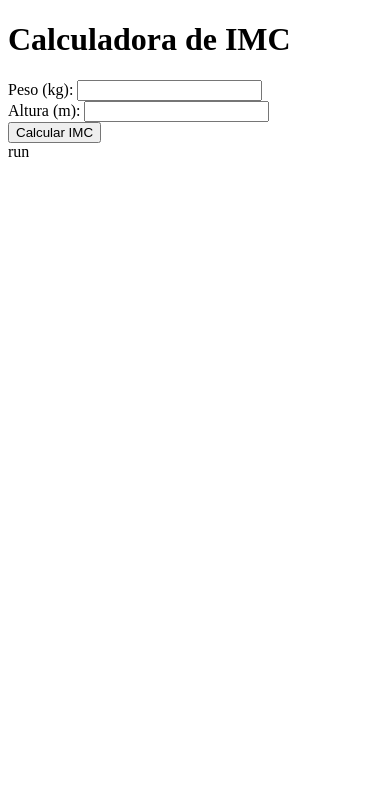
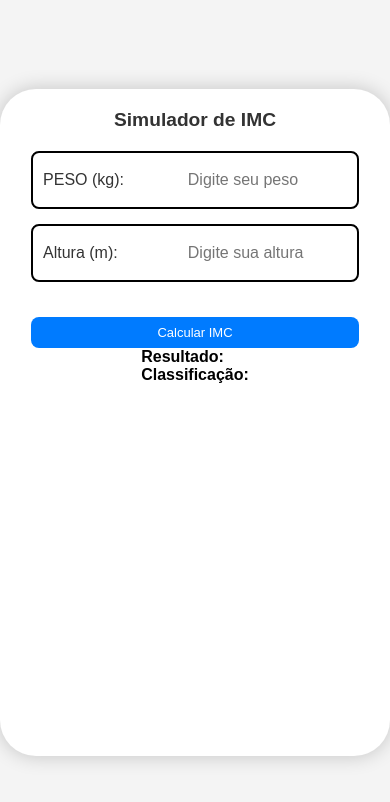
Before and after one commit to Matheuslaousa/projeto-imc, a website: page src/index.html in a window 390 px wide. Drawn offline with Linux system fonts and the light colour scheme.

Commit message:
Sua mensagem de commit

```diff
--- a/src/index.html
+++ b/src/index.html
@@ -3,28 +3,43 @@
 <head>
   <meta charset="UTF-8">
   <meta name="viewport" content="width=device-width, initial-scale=1.0">
-  <title>Calculadora de IMC</title>
-  <link rel="stylesheet" href="styles.css">
+  <title>Simulador de IMC</title>
+  <link rel="stylesheet" href="style.css"> <!-- Link para o arquivo CSS -->
 </head>
 <body>
 
-  <div class="container">
-    <h1>Calculadora de IMC</h1>
+  <!-- Container que imita uma tela de celular -->
+  <div class="phone-container">
+    <div class="phone-screen">
+      <h1>Simulador de IMC</h1>
+
       <form id="imc-form">
+        <!-- Input para Peso -->
         <div class="input-group">
-        <label for="peso">Peso (kg):</label>
-        <input type="number" id="peso" required>
+          <label for="peso">PESO (kg):</label>
+          <input type="number" id="peso" placeholder="Digite seu peso" required>
         </div>
+
+        <!-- Input para Altura -->
         <div class="input-group">
           <label for="altura">Altura (m):</label>
-        <input type="number" step="0.01" id="altura" required>
+          <input type="number" id="altura" step="0.01" placeholder="Digite sua altura" required>
         </div>
+
+        <!-- Botão para Calcular -->
         <button type="submit">Calcular IMC</button>
       </form>
 
-    <div id="resultado" class="resultado"></div>
+      <!-- Resultado exibido no formato de tela de celular -->
+      <div id="Seu IMC">
+        <div id="Seu IMC-texto">
+          <p><strong>Resultado:</strong> <span id="resultado-imc"></span></p>
+          <p><strong>Classificação:</strong> <span id="classificacao-imc"></span></p>
+        </div>
+      </div>
+    </div>
   </div>
 
-  <script src="script.js"></script>
+  <script src="script.js"></script> <!-- Link para o arquivo JavaScript -->
 </body>
-</html>run
+</html>
--- a/src/script.js
+++ b/src/script.js
@@ -1,34 +1,31 @@
-document.getElementById('imc-form').addEventListener('submit', function(event) {
-    event.preventDefault();
+document.getElementById("imc-form").addEventListener("submit", function(event) {
+  event.preventDefault(); // Impede o envio do formulário
 
-    // Obtendo os valores dos inputs
-    const peso = parseFloat(document.getElementById('peso').value);
-    const altura = parseFloat(document.getElementById('altura').value);
+  const peso = parseFloat(document.getElementById("peso").value);
+  const altura = parseFloat(document.getElementById("altura").value);
 
-    // Verificando se os valores são válidos
-    if (!peso || !altura || altura <= 0) {
-      alert('Por favor, insira valores válidos para peso e altura.');
+  // Verifica se os campos de peso e altura foram preenchidos
+  if (isNaN(peso) || isNaN(altura) || peso <= 0 || altura <= 0) {
+    alert("Por favor, insira valores válidos para peso e altura.");
     return;
   }
 
-    // Calculando o IMC
+  // Calcula o IMC
   const imc = peso / (altura * altura);
 
-    // Exibindo o resultado
-    let resultadoTexto = `Seu IMC é: ${imc.toFixed(2)}\n`;
-
+  // Determina a classificação
+  let classificacao = "";
   if (imc < 18.5) {
-      resultadoTexto += 'Você está abaixo do peso.';
+    classificacao = "Abaixo do peso";
   } else if (imc >= 18.5 && imc < 24.9) {
-      resultadoTexto += 'Você está com peso normal.';
+    classificacao = "Peso normal";
   } else if (imc >= 25 && imc < 29.9) {
-      resultadoTexto += 'Você está com sobrepeso.';
-    } else if (imc >= 30 && imc < 39.9) {
-      resultadoTexto += 'Você está com obesidade.';
+    classificacao = "Sobrepeso";
   } else {
-      resultadoTexto += 'Você está com obesidade grave.';
+    classificacao = "Obesidade";
   }
 
-    // Exibindo o resultado no HTML
-    document.getElementById('resultado').textContent = resultadoTexto;
+  // Preenche o resultado na tela
+  document.getElementById("resultado-imc").textContent = imc.toFixed(2); // Mostra o IMC com 2 casas decimais
+  document.getElementById("classificacao-imc").textContent = classificacao;
 });
--- a/src/style.css
+++ b/src/style.css
@@ -12,91 +12,122 @@
     justify-content: center;
     align-items: center;
     height: 100vh;
+}
+
+/* Container que simula a tela de celular */
+.phone-container {
+    position: relative;
+    width: 375px; /* Largura típica de smartphones */
+    height: 667px; /* Altura típica de smartphones */
+    border-radius: 36px; /* Bordas arredondadas, simulando um celular */
+    background: #fff;
+    box-shadow: 0px 0px 20px rgba(0, 0, 0, 0.2); /* Sombra para dar profundidade */
+    overflow: hidden;
+}
+
+/* Tela do celular (conteúdo dentro) */
+.phone-screen {
+    padding: 20px;
+    display: flex;
+    flex-direction: column;
+    align-items: center;
+    height: 100%;
+    overflow-y: auto;
+}
+
+h1 {
+    font-size: 1.5rem;
+    margin-bottom: 20px;
+    color: #333;
+}
+
+/* Estilo para os campos de entrada */
+.input-group {
+    margin-bottom: 15px;
+    display: flex;
+    justify-content: space-between;
+    align-items: center;
+    width: 100%;
+    background-color: #fff;
+    border: 2px solid #000; /* Borda preta */
+    border-radius: 8px;
     padding: 10px;
 }
 
-  /* Container centralizado */
-  .container {
-    background-color: white;
-    padding: 20px;
-    border-radius: 8px;
-    box-shadow: 0 4px 8px rgba(0, 0, 0, 0.1);
-    width: 100%;
-    max-width: 400px; /* Limita a largura máxima da calculadora */
+.input-group label {
+    font-size: 16px;
+    color: #333;
+    width: 40%; /* Deixa o texto alinhado à esquerda */
 }
 
-  /* Título da calculadora */
-  h1 {
-    text-align: center;
-    margin-bottom: 20px;
-    font-size: 1.5rem;
+.input-group input {
+    width: 55%; /* Deixa o campo de input alinhado à direita */
+    padding: 8px;
+    font-size: 16px;
+    border: none;
+    background-color: #fff;
+    border-radius: 4px;
 }
 
-  /* Agrupamento dos campos de entrada */
-  .input-group {
-    margin-bottom: 15px;
-  }
-
-  /* Estilo para os campos de entrada (input) */
-  input {
-    width: 100%;
-    padding: 12px; /* Maior espaçamento para facilitar a digitação em dispositivos móveis */
-    font-size: 16px;
-    border: 1px solid #ccc;
-    border-radius: 5px;
-  }
-
-  /* Estilo para o botão */
+/* Botão para Calcular */
 button {
     width: 100%;
     padding: 12px;
-    background-color: #28a745;
-    color: white;
+    background-color: #007bff; /* Cor azul para o fundo */
+    color: white; /* Cor branca para o texto */
     border: none;
-    border-radius: 5px;
+    border-radius: 8px;
     font-size: 16px;
     cursor: pointer;
+    margin-top: 20px;
 }
 
+/* Efeito quando o botão é sobrevoado */
 button:hover {
-    background-color: #218838;
+    background-color: #0056b3; /* Cor azul mais escura para o fundo */
 }
 
-  /* Resultado do IMC */
-  .resultado {
+/* Estilos para o resultado */
+#resultado {
     margin-top: 20px;
-    text-align: center;
+    padding: 10px;
+    background-color: #e9f7e9;
+    border: 2px solid #28a745;
+    border-radius: 8px;
+    width: 100%;
+}
+
+#resultado-texto p {
     font-size: 18px;
     font-weight: bold;
     color: #333;
+    margin: 5px 0; /* Espaçamento entre as linhas */
 }
 
-  /* Responsividade para telas menores que 600px (smartphones e tablets pequenos) */
+/* Responsividade para telas pequenas (menos de 600px) */
 @media (max-width: 600px) {
-    .container {
-      padding: 15px;
-      width: 100%; /* Aumenta a largura para caber melhor na tela */
+    .phone-container {
+        width: 100%;
         max-width: 100%;
     }
 
     h1 {
-      font-size: 1.3rem; /* Ajusta o tamanho da fonte do título */
+        font-size: 1.3rem;
     }
 
     input, button {
-      font-size: 14px; /* Ajusta o tamanho da fonte nos inputs e botão */
-      padding: 10px; /* Ajusta o espaçamento nos campos */
+        font-size: 14px;
     }
 }
 
-  /* Responsividade para telas ainda menores, até 400px (smartphones muito pequenos) */
+/* Responsividade para telas muito pequenas (menos de 400px) */
 @media (max-width: 400px) {
     h1 {
-      font-size: 1.2rem; /* Ajusta ainda mais o título para telas menores */
+        font-size: 1.2rem;
     }
 
     input, button {
-      font-size: 13px; /* Ajusta o tamanho da fonte para inputs e botões em telas muito pequenas */
-      padding: 8px; /* Menor padding para otimizar o uso de espaço */
+        font-size: 13px;
+        padding: 8px;
     }
 }
```
Lines whose indentation alone changed are shown as unchanged.
